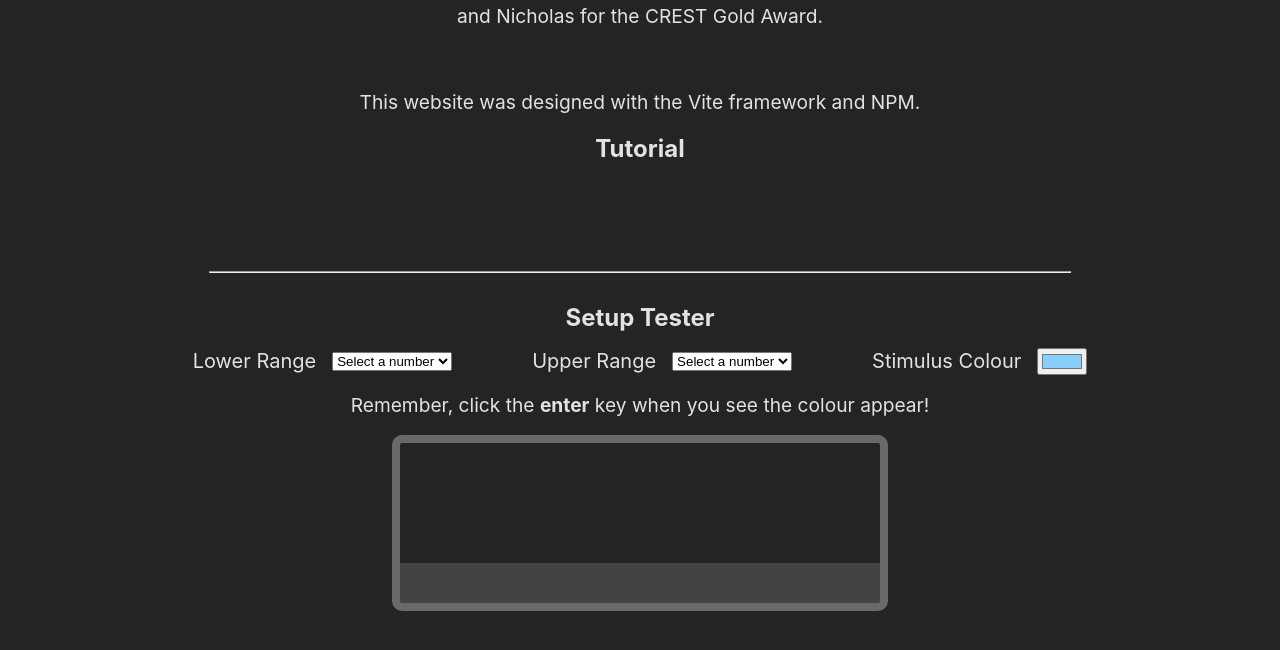
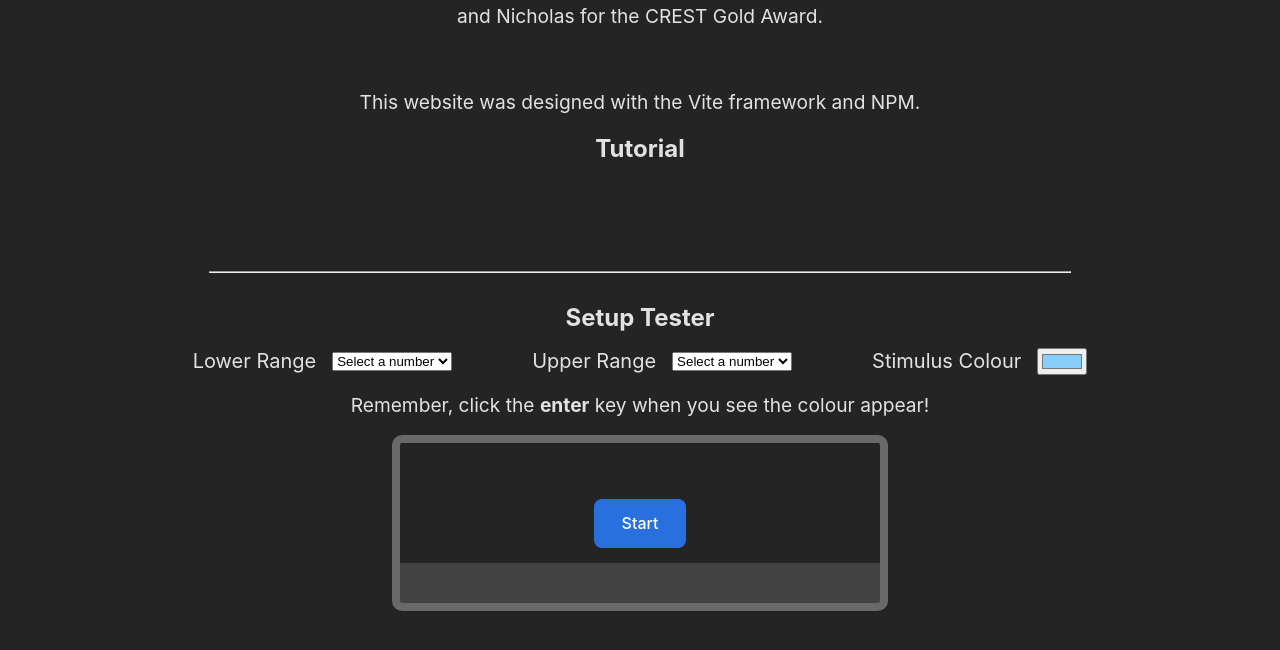
Before and after one commit to helloworld3200/reaction-times-tester, a website built with Vite: page index.html in a window 1280 px wide. Shown: the part 136-786 px from the top of the page. Built offline with nearby package versions, Linux system fonts and the light colour scheme.

Commit message:
Make button animation

```diff
--- a/index.html
+++ b/index.html
@@ -57,6 +57,7 @@
       </span>
       <div class="horizontalCenter">
         <div id="tester" class="testerBox">
+          <button id="startTestButton" class="startTestButton">Start</button>
           <div id="testerStats" class="testerStats"></div>
         </div>
       </div>
--- a/main.js
+++ b/main.js
@@ -82,6 +82,9 @@ function main()
 {
     createRangeSelector("lowerRangeSelect");
     createRangeSelector("upperRangeSelect");
+
+    let button = document.getElementById("startTestButton")
+    addButtonClickAnimation(button);
 }
 
 main();
--- a/package.json
+++ b/package.json
@@ -14,5 +14,8 @@
     "gh-pages": "^6.1.1",
     "vite": "^5.0.8"
   },
-  "homepage": "https://helloworld3200.github.io/reaction-times-tester/"
+  "homepage": "https://helloworld3200.github.io/reaction-times-tester/",
+  "dependencies": {
+    "sass": "^1.79.4"
+  }
 }
```
Also changed, not shown: 1 other file.
